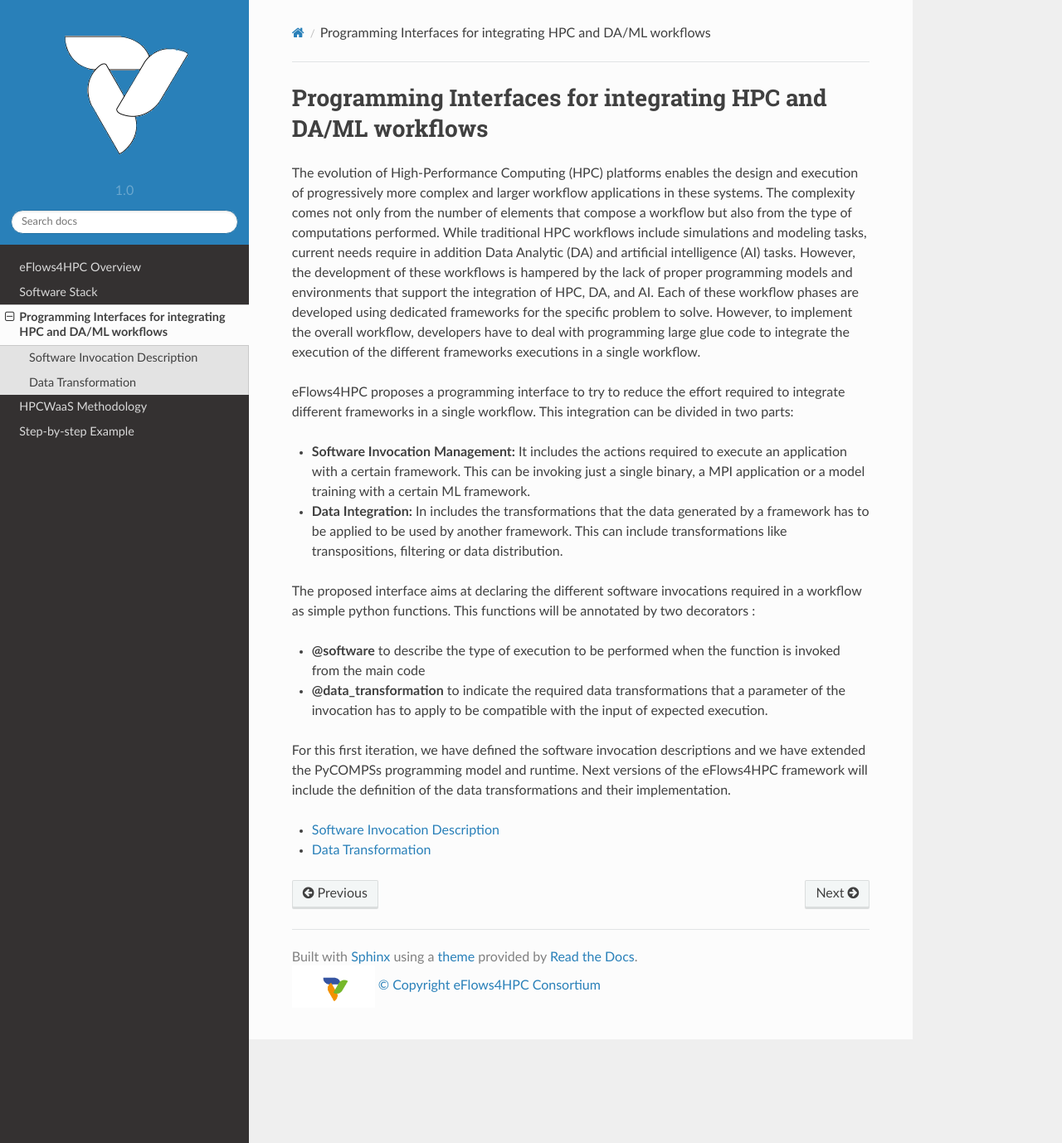
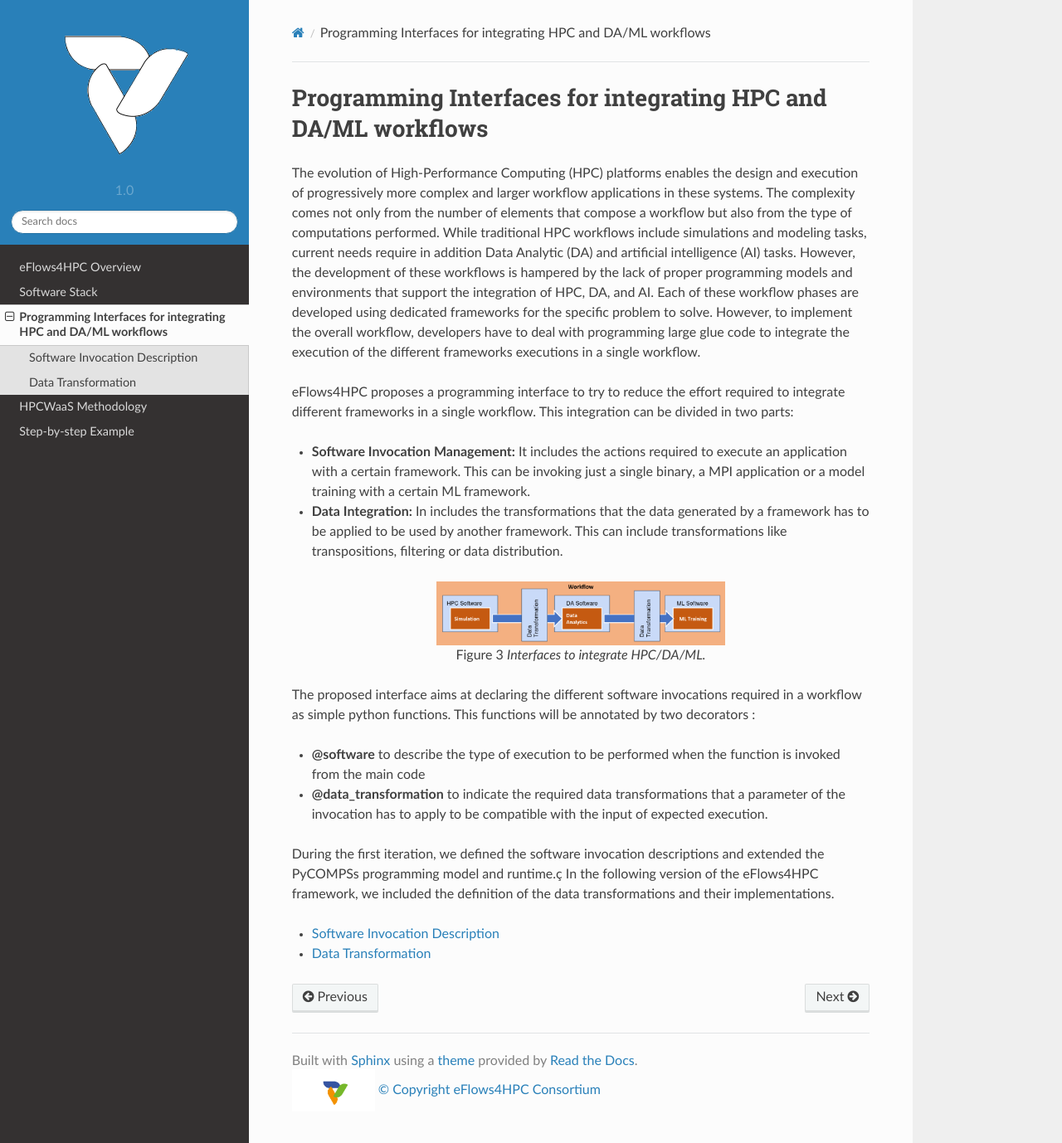
Before and after one commit to eflows4hpc/documentation, a Sphinx documentation site: the page built from doc/source/Sections/02_Programming_Interfaces.rst, in a window 1280 px wide and 1378 px high. Shown: the whole window at 83% size. Built offline with Sphinx 7.4.7 and the Read the Docs theme 2.0.0, drawn with Linux system fonts in a browser that asks for light colours; formulas are drawn with MathJax 3.

Commit message:
Programming Interfaces updates.

```diff
--- a/doc/source/Sections/02_Programming_Interfaces.rst
+++ b/doc/source/Sections/02_Programming_Interfaces.rst
@@ -14,6 +14,16 @@ eFlows4HPC proposes a programming interface to try to reduce the effort required
   by a framework has to be applied to be used by another framework. This
   can include transformations like transpositions, filtering or data distribution.
 
+
+.. _fig_programming_interfaces:
+.. figure:: Figures/programming_interfaces.png
+    :figwidth: 50 %
+    :alt: Interfaces to integrate HPC/DA/ML.
+    :align: center
+
+    Interfaces to integrate HPC/DA/ML.
+
+
 The proposed interface aims at declaring the different software invocations required in a workflow as simple python functions. This functions will be annotated by two decorators :
 
 - **@software** to describe the type of execution to be performed when the function
@@ -23,10 +33,9 @@ The proposed interface aims at declaring the different software invocations requ
   parameter of the invocation has to apply to be compatible with the input of expected execution.
 
 
-For this first iteration, we have defined the software invocation descriptions and
-we have extended the PyCOMPSs programming model and runtime. Next versions of the
-eFlows4HPC framework will include the definition of the data transformations and
-their implementation.
+During the first iteration, we defined the software invocation descriptions and extended the PyCOMPSs programming model and runtime.ç
+In the following version of the eFlows4HPC framework, we included the definition of the data transformations and
+their implementations.
 
 .. toctree::
     :maxdepth: 1
--- a/doc/source/Sections/02_Programming_Interfaces/Software_Description.rst
+++ b/doc/source/Sections/02_Programming_Interfaces/Software_Description.rst
@@ -62,6 +62,7 @@ And inside the configuration file the type of execution (mpi), and its propertie
 'mpirun' command, the configuration file (**"mpi_config.json"** in this example) should look like as follows:
 
 .. code-block:: JSON
+
     {
       "execution" : {
         "type":"mpi",
@@ -116,7 +117,7 @@ Configuration file ("mpi_w_args.json"):
       },
       "epilog": {
         "binary":"tar",
-        "args":"zcvf {{out_tgz}}" {{work_dir}}
+        "args":"zcvf {{out_tgz}} {{work_dir}}"
       },
       "constraints":{
         "computing_units": 2
```
Also changed, not shown: doc/source/Sections/Figures/programming_interfaces.png (added).
